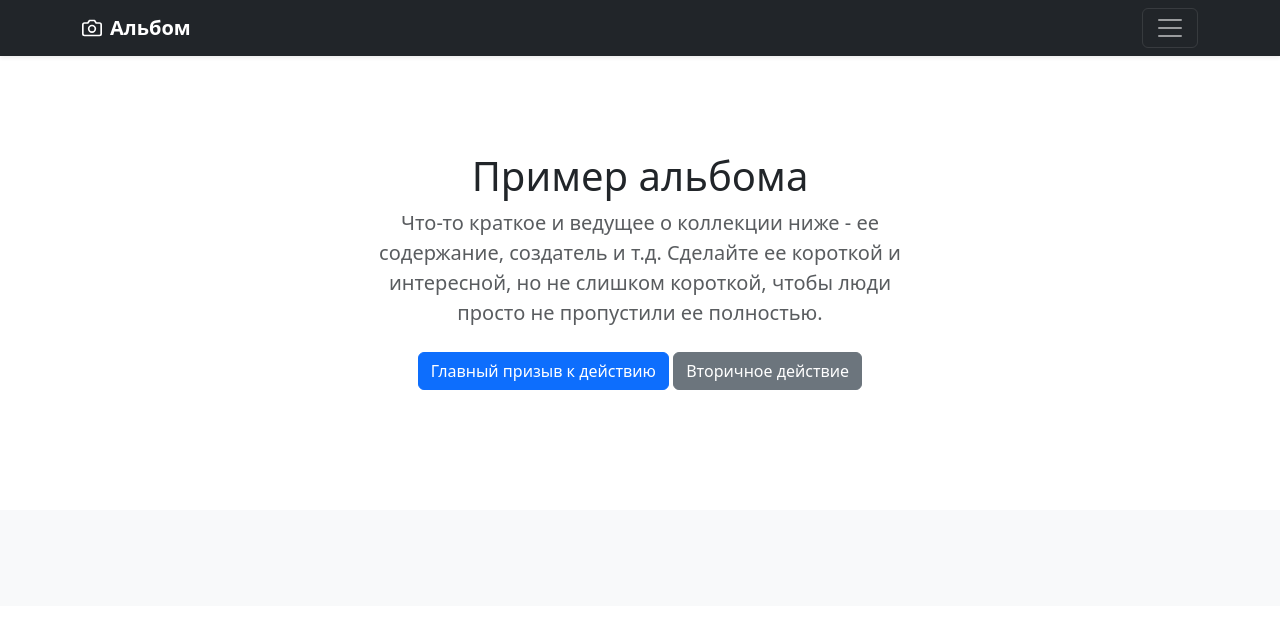
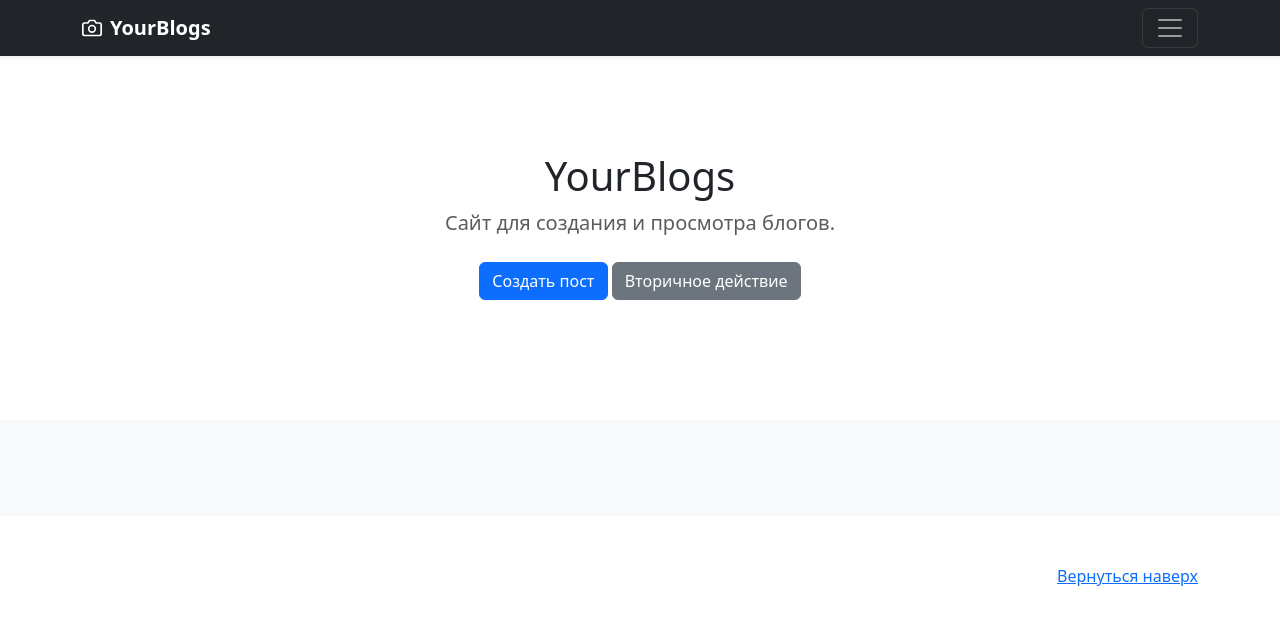
Before and after one commit to MrProdeon/DjangoProject, a Django app: page /blogs/ in a window 1280 px wide. Shown: the top 630 px of the page. Run offline with Django 5.2, Linux system fonts and the light colour scheme; data that the repository does not hold is empty.

Commit message:
little fixes for beautiful website

```diff
--- a/blog/templates/blog_menu.html
+++ b/blog/templates/blog_menu.html
@@ -4,16 +4,14 @@
             <div class="row">
                 <div class="col-sm-8 col-md-7 py-4">
                     <h4 class="text-white">О нас</h4>
-                    <p class="text-muted">Добавьте информацию об альбоме ниже, авторе или любом другом фоновом
-                        контексте. Составьте несколько предложений, чтобы люди могли почерпнуть полезные сведения. Затем
-                        свяжите их с сайтами социальных сетей или с контактной информацией.</p>
+                    <p class="text-white-50">Это супер-пупер сайт для блога!</p>
                 </div>
                 <div class="col-sm-4 offset-md-1 py-4">
                     <h4 class="text-white">Контакты</h4>
                     <ul class="list-unstyled">
-                        <li><a href="#" class="text-white">Подписать на Twitter</a></li>
+                        <li><a href="https://vk.com/" class="text-white">Подписать на VK</a></li>
                         <li><a href="#" class="text-white">Лайк на Facebook</a></li>
-                        <li><a href="#" class="text-white">Напишите мне</a></li> <!-- Закрыли тег правильно -->
+                        <li><a href="#" class="text-white">Напишите мне</a></li>
                     </ul>
                 </div>
             </div>
@@ -29,7 +27,7 @@
                     <path d="M23 19a2 2 0 0 1-2 2H3a2 2 0 0 1-2-2V8a2 2 0 0 1 2-2h4l2-3h6l2 3h4a2 2 0 0 1 2 2z"></path>
                     <circle cx="12" cy="13" r="4"></circle>
                 </svg>
-                <strong>Альбом</strong>
+                <strong>YourBlogs</strong>
             </a>
             <button class="navbar-toggler" type="button" data-bs-toggle="collapse" data-bs-target="#navbarHeader"
                     aria-controls="navbarHeader" aria-expanded="false" aria-label="Переключить навигацию">
--- a/blog/templates/home.html
+++ b/blog/templates/home.html
@@ -8,12 +8,10 @@
     <section class="py-5 text-center container">
         <div class="row py-lg-5">
             <div class="col-lg-6 col-md-8 mx-auto">
-                <h1 class="fw-light">Пример альбома</h1>
-                <p class="lead text-muted">Что-то краткое и ведущее о коллекции ниже - ее содержание, создатель и т.д.
-                    Сделайте ее короткой и интересной, но не слишком короткой, чтобы люди просто не пропустили ее
-                    полностью.</p>
+                <h1 class="fw-light">YourBlogs</h1>
+                <p class="lead text-muted">Сайт для создания и просмотра блогов.</p>
                 <p>
-                    <a href="#" class="btn btn-primary my-2">Главный призыв к действию</a>
+                    <a href="{% url 'blogs:create' %}" class="btn btn-primary my-2">Создать пост</a>
                     <a href="#" class="btn btn-secondary my-2">Вторичное действие</a>
                 </p>
             </div>
@@ -49,8 +47,9 @@
                             <p class="card-text">{{ post.content }}</p>
                             <div class="d-flex justify-content-between align-items-center">
                                 <div class="btn-group">
-                                    <button type="button" class="btn btn-sm btn-outline-secondary">Смотреть</button>
+                                    <a href="{% url 'blogs:detail' post.pk %}" class="btn btn-sm btn-outline-secondary">Смотреть</a>
                                     <a href="{% url 'blogs:update' post.pk %}" class="btn btn-sm btn-outline-secondary">Редактировать</a>
+                                    <a href="{% url 'blogs:delete' post.pk %}" class="btn btn-sm btn-outline-secondary">Удалить</a>
                                 </div>
                                 <small class="text-muted">{{ post.name }}</small>
                             </div>
```
